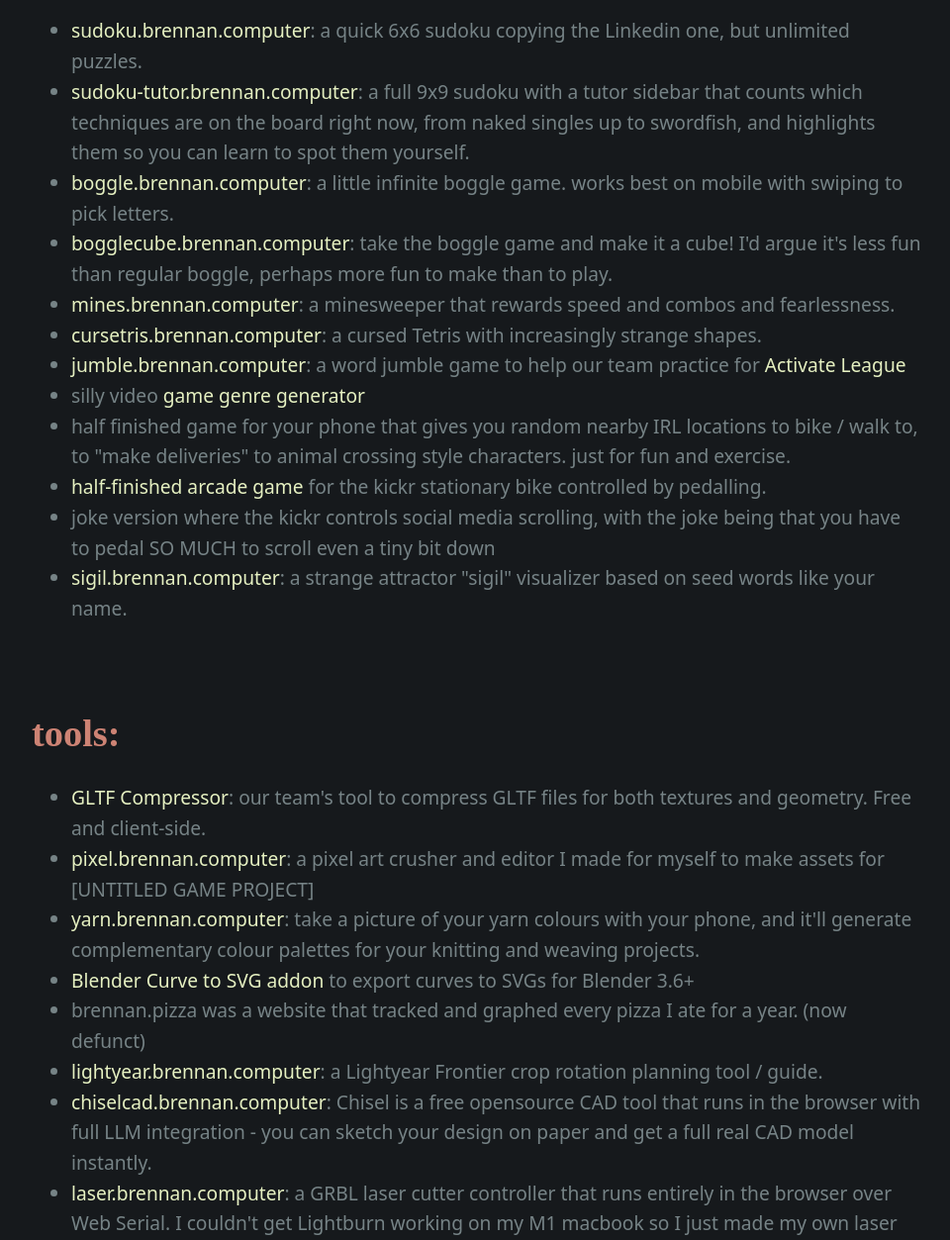
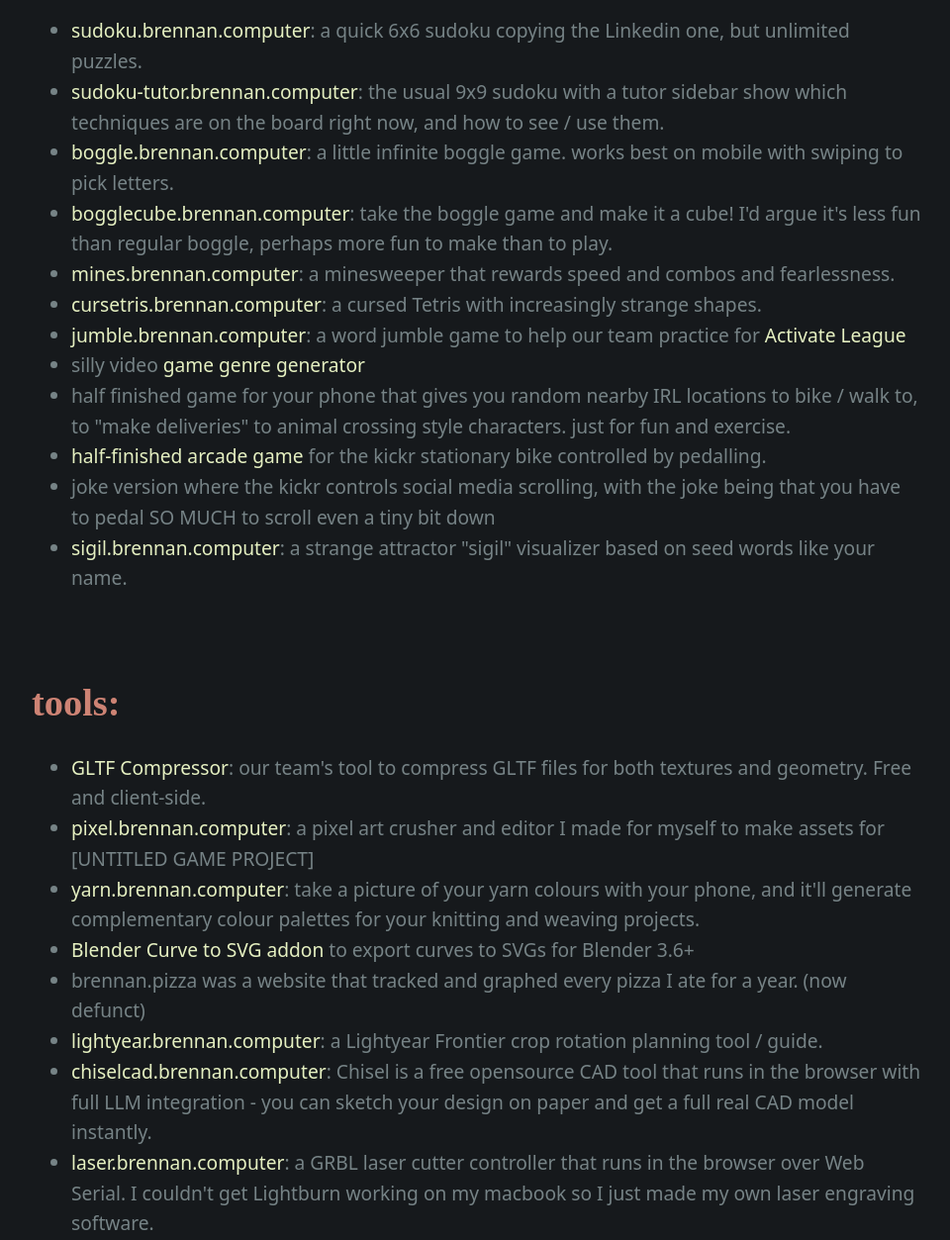
Before and after one commit to LTKMN/dotcomputer, a plain HTML site: page index.html in a window 1280 px wide. Shown: the part 307-1560 px from the top of the page at 99% size, without its empty margins (158-1118 px from the left). Drawn offline with Linux system fonts and the light colour scheme; a web font is replaced by a local one.

Commit message:
Update index.html

```diff
--- a/index.html
+++ b/index.html
@@ -95,7 +95,7 @@
     <h3>games:</h3>
     <ul>
       <li><a href="https://sudoku.brennan.computer">sudoku.brennan.computer</a>: a quick 6x6 sudoku copying the Linkedin one, but unlimited puzzles.</li>
-      <li><a href="https://sudoku-tutor.brennan.computer">sudoku-tutor.brennan.computer</a>: a full 9x9 sudoku with a tutor sidebar that counts which techniques are on the board right now, from naked singles up to swordfish, and highlights them so you can learn to spot them yourself.</li>
+      <li><a href="https://sudoku-tutor.brennan.computer">sudoku-tutor.brennan.computer</a>: the usual 9x9 sudoku with a tutor sidebar show which techniques are on the board right now, and how to see / use them.</li>
       <li><a href="https://boggle.brennan.computer">boggle.brennan.computer</a>: a little infinite boggle game. works best on mobile with swiping to pick letters.</li>
       <li><a href="https://bogglecube.brennan.computer">bogglecube.brennan.computer</a>: take the boggle game and make it a cube! I'd argue it's less fun than regular boggle, perhaps more fun to make than to play.</li>
       <li><a href="https://mines.brennan.computer">mines.brennan.computer</a>: a minesweeper that rewards speed and combos and fearlessness.</li>
@@ -117,7 +117,7 @@
       <li>brennan.pizza was a website that tracked and graphed every pizza I ate for a year. (now defunct)</li>
       <li><a href="https://lightyear.brennan.computer">lightyear.brennan.computer</a>: a Lightyear Frontier crop rotation planning tool / guide.</li>
       <li><a href="https://chiselcad.brennan.computer">chiselcad.brennan.computer</a>: Chisel is a free opensource CAD tool that runs in the browser with full LLM integration - you can sketch your design on paper and get a full real CAD model instantly.</li>
-      <li><a href="https://laser.brennan.computer">laser.brennan.computer</a>: a GRBL laser cutter controller that runs entirely in the browser over Web Serial. I couldn't get Lightburn working on my M1 macbook so I just made my own laser engraving software. drop in gcode or an image to vector trace it. chromium browsers only, and nothing you trace ever leaves your machine.</li>
+      <li><a href="https://laser.brennan.computer">laser.brennan.computer</a>: a GRBL laser cutter controller that runs in the browser over Web Serial. I couldn't get Lightburn working on my macbook so I just made my own laser engraving software.</li>
     </ul>
 
     <h3>bluesky projects:</h3>
```
